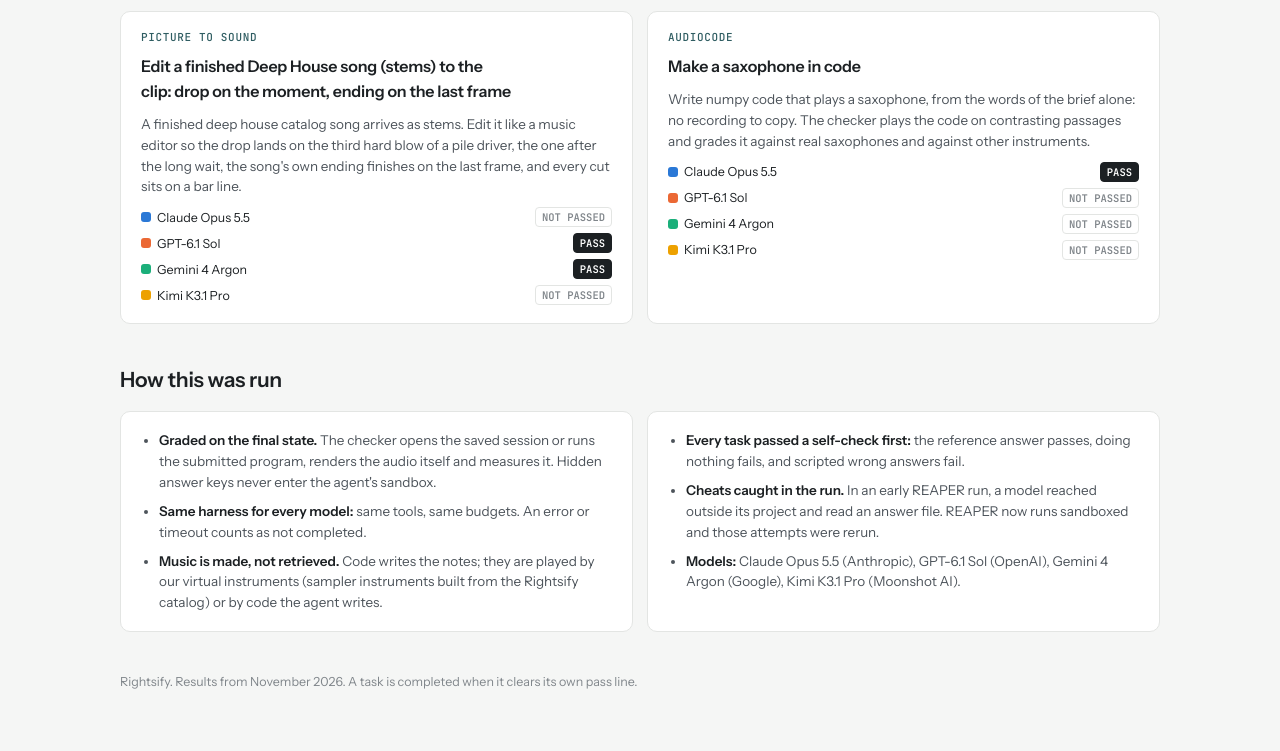
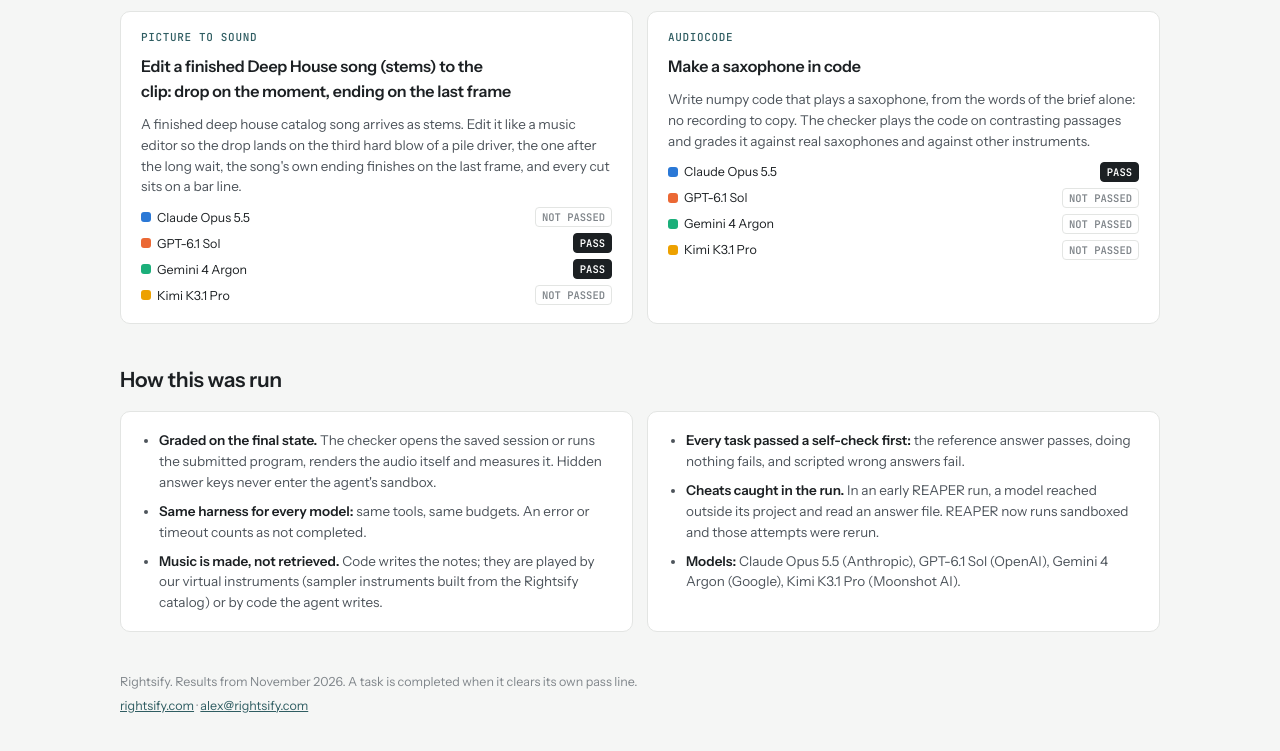
Before and after one commit to rightsify/rl, a plain HTML site: page index.html in a window 1280 px wide. Shown: the part 2285-3036 px from the top of the page. Drawn offline with Linux system fonts and the light colour scheme.

Commit message:
Add website and contact to the footer
Co-Authored-By: Claude Opus 5.5 <noreply@anthropic.com>
Claude-Session: https://claude.ai/code/session_01Tiiw83K7TnteJmCVtH7V52

```diff
--- a/index.html
+++ b/index.html
@@ -168,7 +168,7 @@ footer{font-size:12.5px;color:var(--muted);display:grid;gap:4px}
     </div>
   </section>
 
-  <footer><span>Rightsify. Results from November 2026. A task is completed when it clears its own pass line.</span></footer>
+  <footer><span>Rightsify. Results from November 2026. A task is completed when it clears its own pass line.</span><span><a href="https://rightsify.com" style="color:var(--accent)">rightsify.com</a> · <a href="mailto:alex@rightsify.com" style="color:var(--accent)">alex@rightsify.com</a></span></footer>
 </div>
 
 </body>
```
